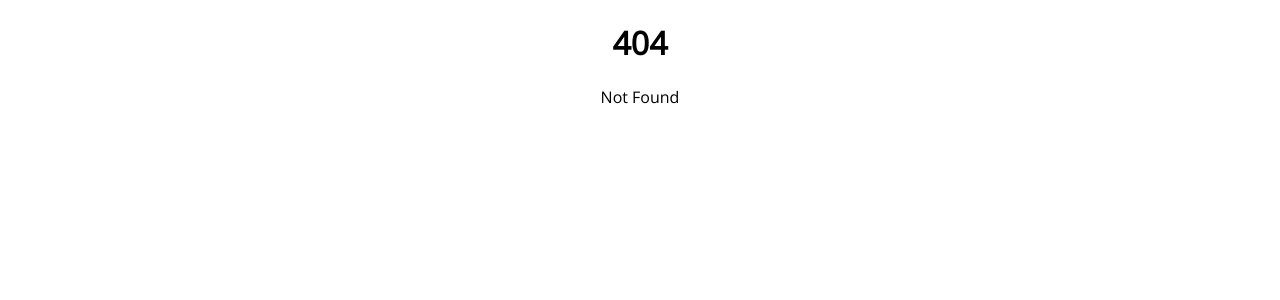
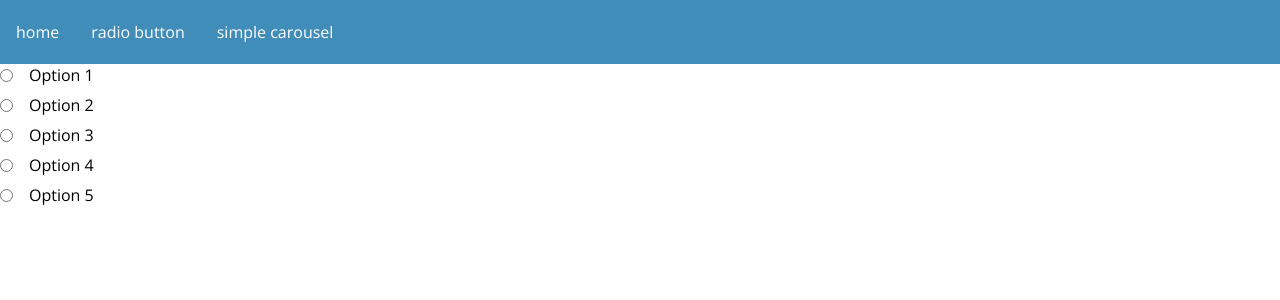
Before and after one commit to ionutale/css-only-carousel-sveltekit, a SvelteKit app: page /a11y/radio in a window 1280 px wide. Before the commit this address had no page. Shown: the top 300 px of the page. Built offline with nearby package versions, Linux system fonts and the light colour scheme.

Commit message:
added nav bar and radio button selection

```diff
--- a/src/app.html
+++ b/src/app.html
@@ -9,16 +9,10 @@
 	<link rel="preconnect" href="https://fonts.gstatic.com" crossorigin>
 	<link href="https://fonts.googleapis.com/css2?family=Open+Sans&display=swap" rel="stylesheet">
 	<style>
-		/* apply the font to all elements except the cta */
-		* {
-			font-family: 'Open Sans', sans-serif;
-			text-align: center;
-		}
-
 		body {
 			margin: 0;
+			font-family: 'Open Sans', sans-serif;
 		}
-
 	</style>
 	%sveltekit.head%
 </head>
--- /dev/null
+++ b/src/routes/+layout.svelte
@@ -0,0 +1,38 @@
+<nav>
+	<li><a href="/">home</a></li>
+	<li><a href="/a11y/radio">radio button</a></li>
+	<li><a href="/carousel/simple">simple carousel</a></li>
+</nav>
+
+<slot />
+
+<style>
+	nav {
+		display: flex;
+		list-style: none;
+		margin: 0;
+		padding: 0;
+		position: sticky;
+		top: 0;
+		background: #418db9;
+		color: #fff;
+		height: 4rem;
+	}
+
+	nav li {
+		margin: 0 1rem;
+		color: #fff;
+		display: flex;
+		align-items: center;
+	}
+
+	nav li a {
+		color: #fff;
+		text-decoration: none;
+	}
+
+	nav li a:hover {
+		color: #fff;
+		text-decoration: underline;
+	}
+</style>
--- a/src/routes/+page.svelte
+++ b/src/routes/+page.svelte
@@ -1,181 +1 @@
-<script lang="ts">
-	const listOfSlides = [
-		'https://picsum.photos/id/1000/800',
-		'https://picsum.photos/id/1000/800',
-		'https://picsum.photos/id/1001/800',
-		'https://picsum.photos/id/1002/800',
-		'https://picsum.photos/id/1003/800',
-		'https://picsum.photos/id/1004/800',
-		'https://picsum.photos/id/1005/800',
-		'https://picsum.photos/id/1006/800',
-		'https://picsum.photos/id/1006/800'
-	];
-
-</script>
-<main>
-  <h1>css only carousel</h1>
-    <p>
-      go ahead and disable the javascript
-    </p>
-    <code>cmd + shift + p > 'disable javascript'</code>
-    <p>and refresh the page</p>
-
-    <noscript>
-      <!-- anchor linking to external file -->
-      <h2>🎉 javascript is disabled 🎉</h2>
-      <h3>now enjoy the carousel</h3>
-    </noscript>
-  <section id="gallery">
-    <article id="carousel">
-      {#each listOfSlides as slide, i}
-        <div id="slide-{i}" class="slide">
-          <img class="img" src={slide} alt="slide-{i}" />
-        </div>
-      {/each}
-    </article>
-  </section>
-  <article id="segment">
-    {#each listOfSlides as slide, i}
-      <a href="#slide-{i}" class="segmentButton"></a>
-    {/each}
-  </article>
-<br>
-<br>
-<br>
-  <section id="gallery">
-    <article id="carousel">
-      {#each listOfSlides as slide, i}
-        <div id="slide-2-{i}" class="slide">
-          <img class="img" src={slide} alt="slide-{i}" />
-        </div>
-      {/each}
-    </article>
-  </section>
-  <article id="segment">
-    {#each listOfSlides as slide, i}
-      <a href="#slide-2-{i}" class="segmentButton"></a>
-    {/each}
-  </article>
-</main>
-<style>
-  h1 {
-    text-align: center;
-    width: 100%;
-    height: 100%;
-  }
-
-  main {
-    max-width: 2000px;
-    margin: 0 auto;
-    padding: 1rem;
-  }
-	section {
-		margin: 0 auto;
-    scroll-snap-type: x mandatory;
-		scroll-behavior: smooth;
-    scroll-snap-align: center;
-		overflow-x: scroll;
-    width: calc(100vw - 2rem);
-	}
-
-  section::-webkit-scrollbar {
-    display: none;
-  }
-
-	article#carousel {
-		display: flex;
-		flex-direction: row;
-		flex-wrap: nowrap;
-		gap: 3.5rem;
-    width: fit-content;
-	}
-
-	@media screen and (min-width: 768px) {
-    section {
-      width: 500px;
-    }
-
-		article#carousel {
-			gap: 6rem;
-		}
-	}
-
-	div.slide {
-		display: block;
-		background-color: rgb(137, 145, 228);
-		width: 270px;
-		height: 270px;
-    max-width: 300px;
-		position: relative;
-		scroll-snap-align: center;
-    -webkit-box-align: center;
-    aspect-ratio: 1/1;
-    box-sizing: border-box;
-    margin: 0px auto;
-    overflow: hidden;
-	}
-
-	div.slide:target .img {
-		animation: slideActive 0.8s;
-    direction: backwards;
-	}
-
-  @keyframes slideActive {
-    0% {
-      transform: scale(1.2);
-    }
-    100% {
-      transform: scale(1.0);
-    }
-  }
-
-	div > .img {
-		display: block;
-		position: relative;
-		aspect-ratio: 1/1;
-		height: auto;
-		object-fit: cover;
-    width: 100%;
-    height: 100%;
-	}
-
-	article#carousel > div:first-child,
-	article#carousel > div:last-child {
-		visibility: hidden;
-	}
-
-  article#segment > a:first-child,
-	article#segment > a:last-child {
-    display: none;
-  }
-
-	article#segment {
-		display: flex;
-		justify-content: center;
-		align-items: center;
-		gap: 0.1rem;
-		margin: 1rem 0;
-	}
-
-	.segmentButton {
-		padding: 0.25rem 1.5rem;
-		border-radius: 20%;
-		background-color: #ccc;
-		cursor: pointer;
-		text-align: center;
-	}
-
-  @media screen and (min-width: 768px) {
-    .segmentButton {
-      padding: 0.25rem 1.5rem;
-    }
-  }
-
-	.segmentButton:hover {
-		background-color: #aaa;
-	}
-
-	.segmentButton:active {
-		background-color: #888;
-	}
-</style>
+homepage
--- /dev/null
+++ b/src/routes/a11y/radio/+page.svelte
@@ -0,0 +1,40 @@
+<article>
+  <label for="radio-1" class="mzp-u-inline">
+    <input type="radio" name="radios" id="radio-1"> Option 1
+  </label>
+  <label for="radio-2" class="mzp-u-inline">
+    <input type="radio" name="radios" id="radio-2"> Option 2
+  </label>
+  <label for="radio-3" class="mzp-u-inline">
+    <input type="radio" name="radios" id="radio-3"> Option 3
+  </label>
+  <label for="radio-4" class="mzp-u-inline">
+    <input type="radio" name="radios" id="radio-4"> Option 4
+  </label>
+  <label for="radio-5" class="mzp-u-inline">
+    <input type="radio" name="radios" id="radio-5"> Option 5
+  </label>
+</article>
+
+<style>
+
+  article {
+    display: flex;
+    flex-direction: column;
+    flex-wrap: nowrap;
+    gap: 0.5rem;
+  }
+
+  article label {
+    display: flex;
+    flex-direction: row;
+    flex-wrap: nowrap;
+    gap: 1rem;
+    align-items: center;
+  }
+
+  article label input {
+    margin: 0;
+  }
+
+</style>
```
Also changed, not shown: src/routes/carousel/simple/+page.svelte (added, +182 -0 lines).
